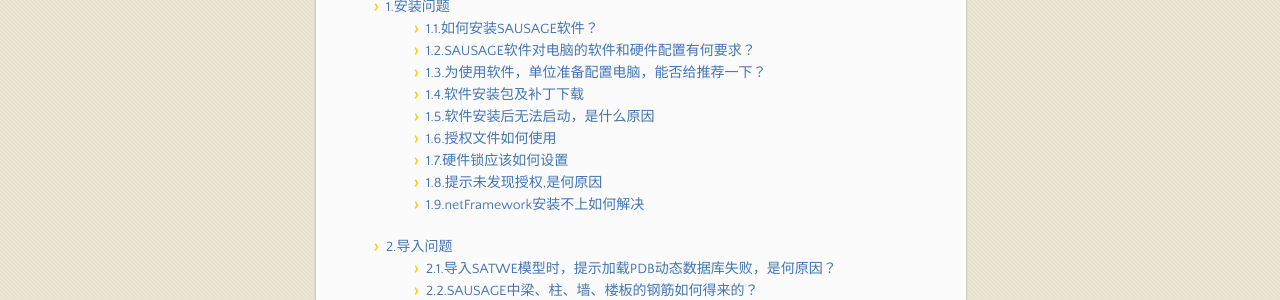
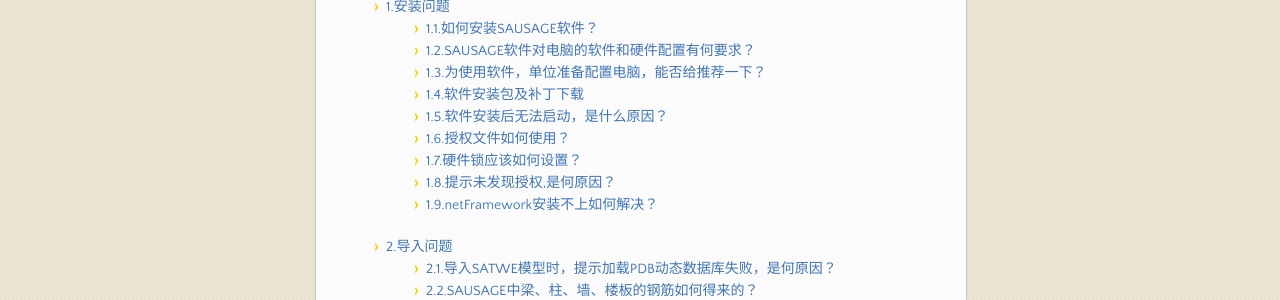
Before and after one commit to Haiezan/SAUSG_FAQ, a Jekyll site: the page built from SUMMARY.md, in a window 1280 px wide and 900 px high. Shown: the part 352-652 px from the top of the window. Built offline with Jekyll 4.4.1, drawn with Linux system fonts in a browser that asks for light colours; our own code applies the rules of GitHub Pages for plain Markdown files; comment, search, counter and statistics services are not loaded.

```diff
--- a/SUMMARY.md
+++ b/SUMMARY.md
@@ -8,11 +8,11 @@
     * [1.2.SAUSAGE软件对电脑的软件和硬件配置有何要求？](./1.安装问题/1.2.SAUSAGE软件对电脑的软件和硬件配置有何要求.md)
     * [1.3.为使用软件，单位准备配置电脑，能否给推荐一下？](./1.安装问题/1.3.为使用软件,单位准备配置电脑,能否给推荐一下.md)
     * [1.4.软件安装包及补丁下载](./1.安装问题/1.4.软件安装包及补丁下载.md)
-    * [1.5.软件安装后无法启动，是什么原因](./1.安装问题/1.5.软件安装后无法启动，是什么原因.md)
-    * [1.6.授权文件如何使用](./1.安装问题/1.6.授权文件如何使用.md)
-    * [1.7.硬件锁应该如何设置](./1.安装问题/1.7.硬件锁应该如何设置.md)
-    * [1.8.提示未发现授权,是何原因](./1.安装问题/1.8.提示未发现授权,是何原因.md)
-    * [1.9.netFramework安装不上如何解决](./1.安装问题/1.9.netFramework安装不上如何解决.md)
+    * [1.5.软件安装后无法启动，是什么原因？](./1.安装问题/1.5.软件安装后无法启动，是什么原因.md)
+    * [1.6.授权文件如何使用？](./1.安装问题/1.6.授权文件如何使用.md)
+    * [1.7.硬件锁应该如何设置？](./1.安装问题/1.7.硬件锁应该如何设置.md)
+    * [1.8.提示未发现授权,是何原因？](./1.安装问题/1.8.提示未发现授权,是何原因.md)
+    * [1.9.netFramework安装不上如何解决？](./1.安装问题/1.9.netFramework安装不上如何解决.md)
 * [2.导入问题](./2.导入问题/README.md)
     * [2.1.导入SATWE模型时，提示加载PDB动态数据库失败，是何原因？](./2.导入问题/2.1.导入SATWE模型时,提示加载PDB动态数据库失败,是何原因.md)
     * [2.2.SAUSAGE中梁、柱、墙、楼板的钢筋如何得来的？](./2.导入问题/2.2.SAUSAGE中梁柱墙楼板的钢筋如何得来的.md)
```
